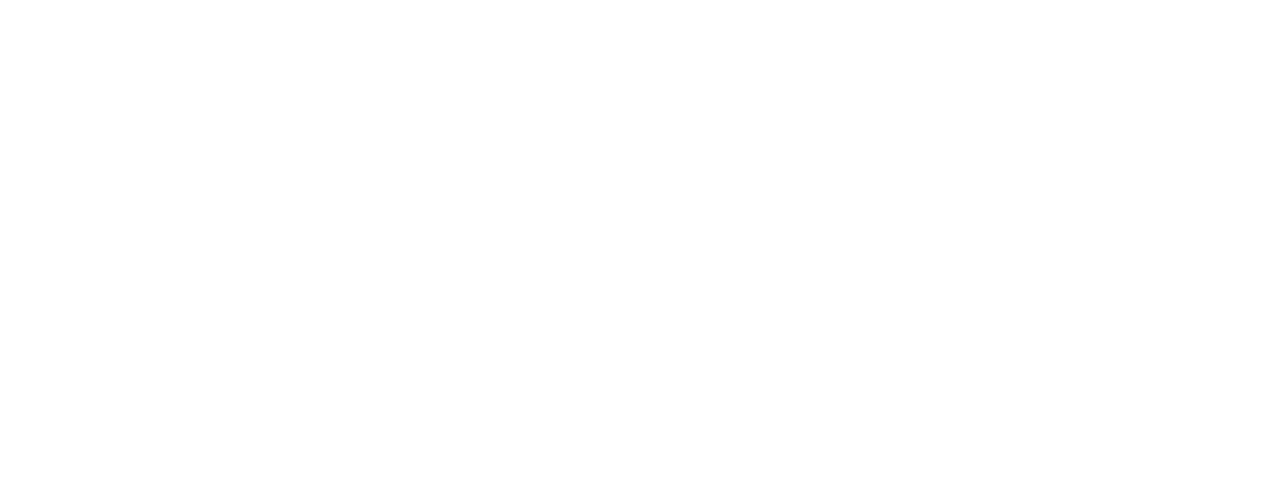
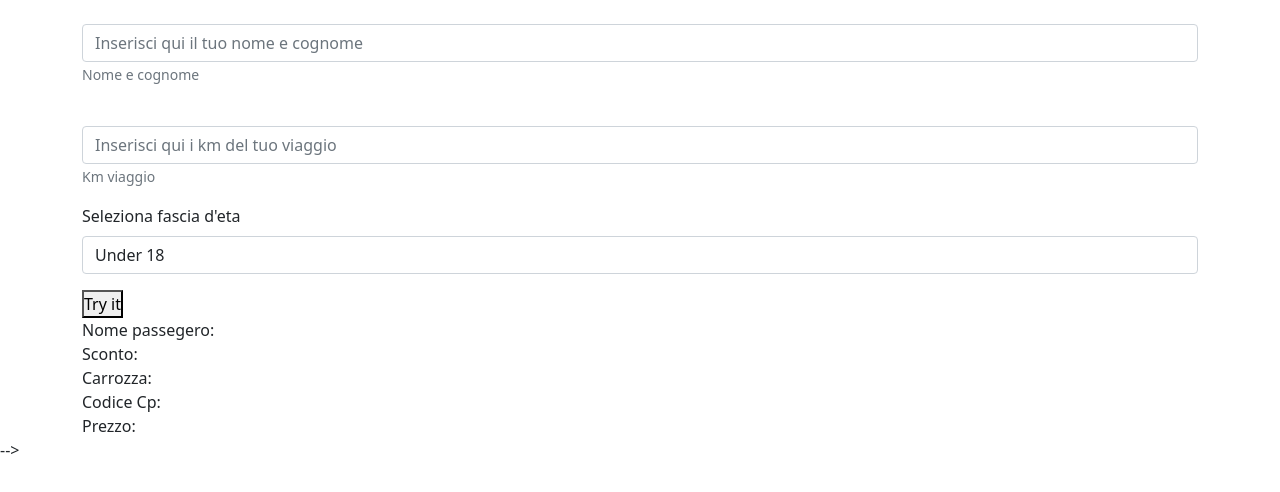
Before and after one commit to muccidavide/js-biglietto-treno-form, a plain HTML site: page index.html in a window 1280 px wide. Drawn offline with nearby package versions, Linux system fonts and the light colour scheme.

Commit message:
Funzionameto senza dati random

```diff
--- a/assets/js/main.js
+++ b/assets/js/main.js
@@ -0,0 +1,41 @@
+// Immaganizzare Dati Passegero
+
+function myFunction() {
+
+
+    const full_name = document.getElementById("full_nameid").value; // raccolta dato nome
+    document.getElementById("passenger_name").innerHTML = full_name;
+    console.log(full_name);
+
+    const km_trip = document.getElementById("km_tripid").value; // raccolta dato km
+    console.log(km_trip);
+
+    const age = document.getElementById("age_id").value; // raccolta dato eta
+    document.getElementById('discount_type').innerHTML = age;
+    console.log(age);
+
+    const cost_for_km = 0.21;
+    const total_price = km_trip * cost_for_km; // Prezzo Totale
+    console.log(total_price);
+
+    const under_18_discount = (total_price * 0.8).toFixed(2);
+    const over_65_discount = (total_price *0.6).toFixed(2);
+
+    var price;
+
+    if (age == "Under 18") {
+        price = (under_18_discount);
+        console.log(price);
+        document.getElementById('final_price').innerHTML = price;
+    } else if(age == "Over 65" ){
+        price = (over_65_discount);
+        console.log(price);
+        document.getElementById('final_price').innerHTML = price;
+    } else {
+        price = total_price.toFixed(2);
+        console.log(price);
+        document.getElementById('final_price').innerHTML = price;
+    }
+
+
+}
--- a/index.html
+++ b/index.html
@@ -1,17 +1,81 @@
 <!DOCTYPE html>
 <html lang="en">
+
 <head>
     <meta charset="UTF-8">
     <meta http-equiv="X-UA-Compatible" content="IE=edge">
     <meta name="viewport" content="width=device-width, initial-scale=1.0">
     <title>Biglietto treno form</title>
 
+    <!-- FONT AWESOME - BOOTSTRAP -->
+
+    <link rel="stylesheet" href="https://cdnjs.cloudflare.com/ajax/libs/font-awesome/6.1.0/css/all.min.css"
+        integrity="sha512-10/jx2EXwxxWqCLX/hHth/vu2KY3jCF70dCQB8TSgNjbCVAC/8vai53GfMDrO2Emgwccf2pJqxct9ehpzG+MTw=="
+        crossorigin="anonymous" referrerpolicy="no-referrer" />
+    <link href="https://cdn.jsdelivr.net/npm/bootstrap@5.1.3/dist/css/bootstrap.min.css" rel="stylesheet"
+        integrity="sha384-1BmE4kWBq78iYhFldvKuhfTAU6auU8tT94WrHftjDbrCEXSU1oBoqyl2QvZ6jIW3" crossorigin="anonymous">
+
+    <!-- HERE CSS!  -->
+
     <link rel="stylesheet" href="./assets/css/style.css">
 </head>
+
 <body>
+
+     <div class="container">
+        <div action="" onsubmit="myFunction()" >
+            <div class="mb-3 form_name">
+                <label for="" class="form-label"></label>
+                <input type="text" class="form-control" name="" id="full_nameid" aria-describedby="full_name_helpId"
+                    placeholder="Inserisci qui il tuo nome e cognome">
+                <small id="full_name_helpId" class="form-text text-muted">Nome e cognome</small>
+            </div>
+
+            <div class="mb-3 form_km">
+                <label for="" class="form-label"></label>
+                <input type="number" class="form-control" name="" id="km_tripid" aria-describedby="fkm_trip_helpId"
+                    placeholder="Inserisci qui i km del tuo viaggio">
+                <small id="km_trip_helpId" class="form-text text-muted">Km viaggio</small>
+            </div>
+
+            <div class="mb-3">
+              <label for="" class="form-label">Seleziona fascia d'eta</label>
+              <select class="form-control" name="" id="age_id">
+                <option id="under_id">Under 18</option>
+                <option id="standard_age_id">Tra i 18 e 65 anni</option>
+                <option id="over_id">Over 65</option>
+              </select>
+            </div>
+            <button onclick="myFunction()">Try it</button>
+
+
+        </div>
+
+
+    </div>
+    <div class="container">
+
+        <div>Nome passegero: <span id="passenger_name"></span></div>
+        <div>Sconto: <span id="discount_type"></span></div>
+        <div>Carrozza: <span id="carriage_number"></span></div>
+        <div>Codice Cp: <span id="code_number"></span></div>
+        <div>Prezzo: <span id="final_price"></span></div>
+
+    </div> -->
 
 
 
+
+
+    <!-- BOOTSTRAP_JS  -->
+
+    <!-- <script src="https://cdn.jsdelivr.net/npm/bootstrap@5.1.3/dist/js/bootstrap.bundle.min.js"
+        integrity="sha384-ka7Sk0Gln4gmtz2MlQnikT1wXgYsOg+OMhuP+IlRH9sENBO0LRn5q+8nbTov4+1p" crossorigin="anonymous">
+    </script> -->
+
+
+    <!-- MY JS -->
     <script src="./assets/js/main.js"></script>
 </body>
+
 </html>
```
Also changed, not shown: assets/css/style.css (line endings or trailing spaces).
